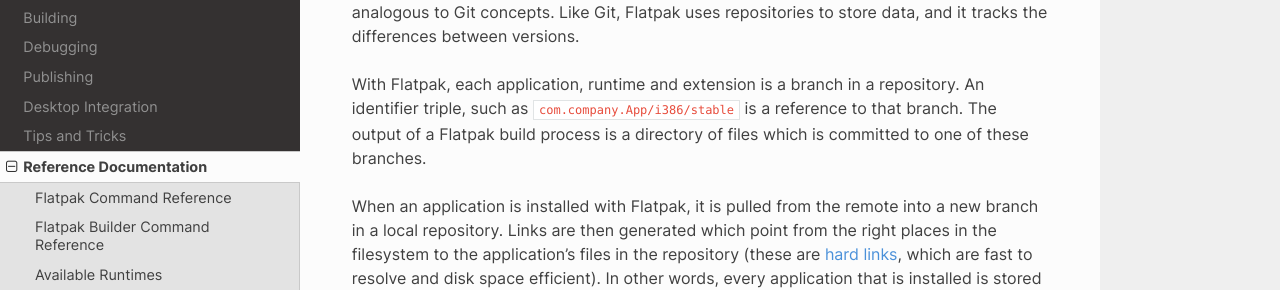
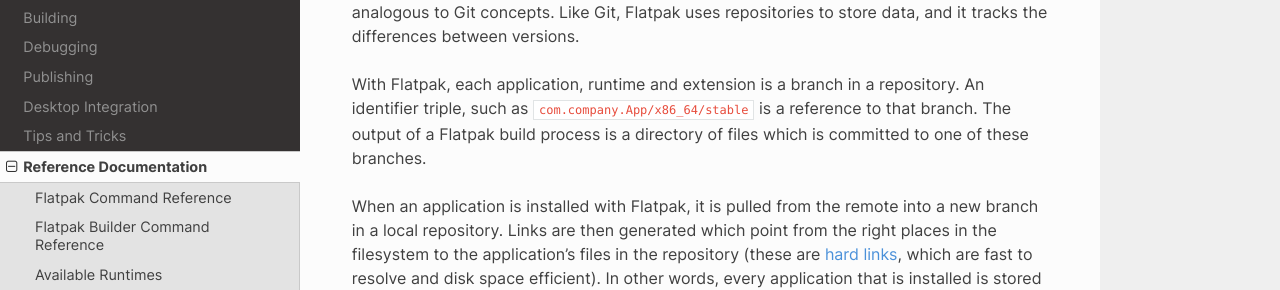
Before and after one commit to flatpak/flatpak-docs, a Sphinx documentation site: the page built from docs/under-the-hood.rst, in a window 1280 px wide and 900 px high, scrolled down 318 px. Shown: the part 157-447 px from the top of the window. Built offline with Sphinx 7.4.7 and the Read the Docs theme 2.0.0, drawn with Linux system fonts in a browser that asks for light colours.

Commit message:
under-the-hood: change i386 to x86_64

```diff
--- a/docs/under-the-hood.rst
+++ b/docs/under-the-hood.rst
@@ -22,7 +22,7 @@ concepts are analogous to Git concepts. Like Git, Flatpak uses repositories
 to store data, and it tracks the differences between versions.
 
 With Flatpak, each application, runtime and extension is a branch in a
-repository. An identifier triple, such as ``com.company.App/i386/stable``
+repository. An identifier triple, such as ``com.company.App/x86_64/stable``
 is a reference to that branch. The output of a Flatpak build process is a
 directory of files which is committed to one of these branches.
 
```
